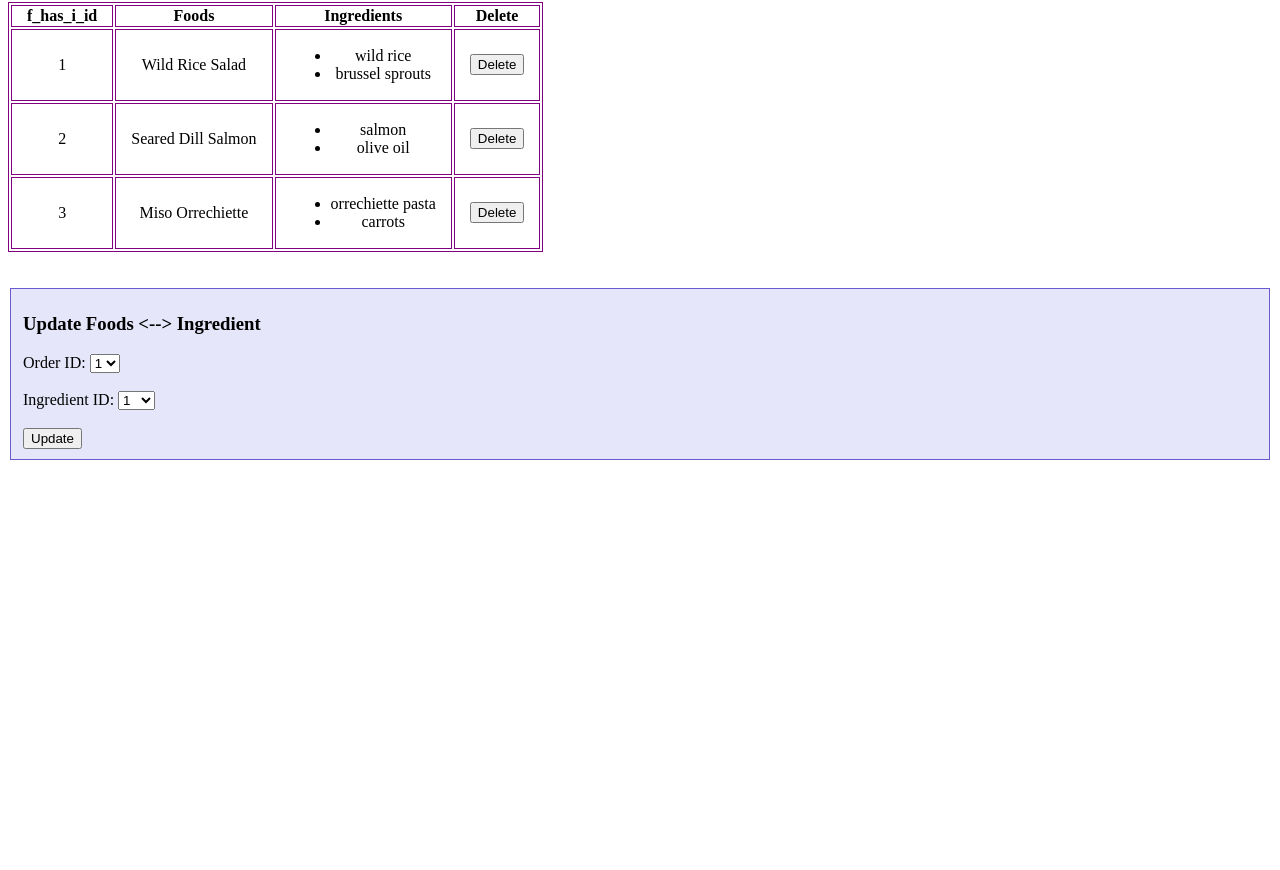
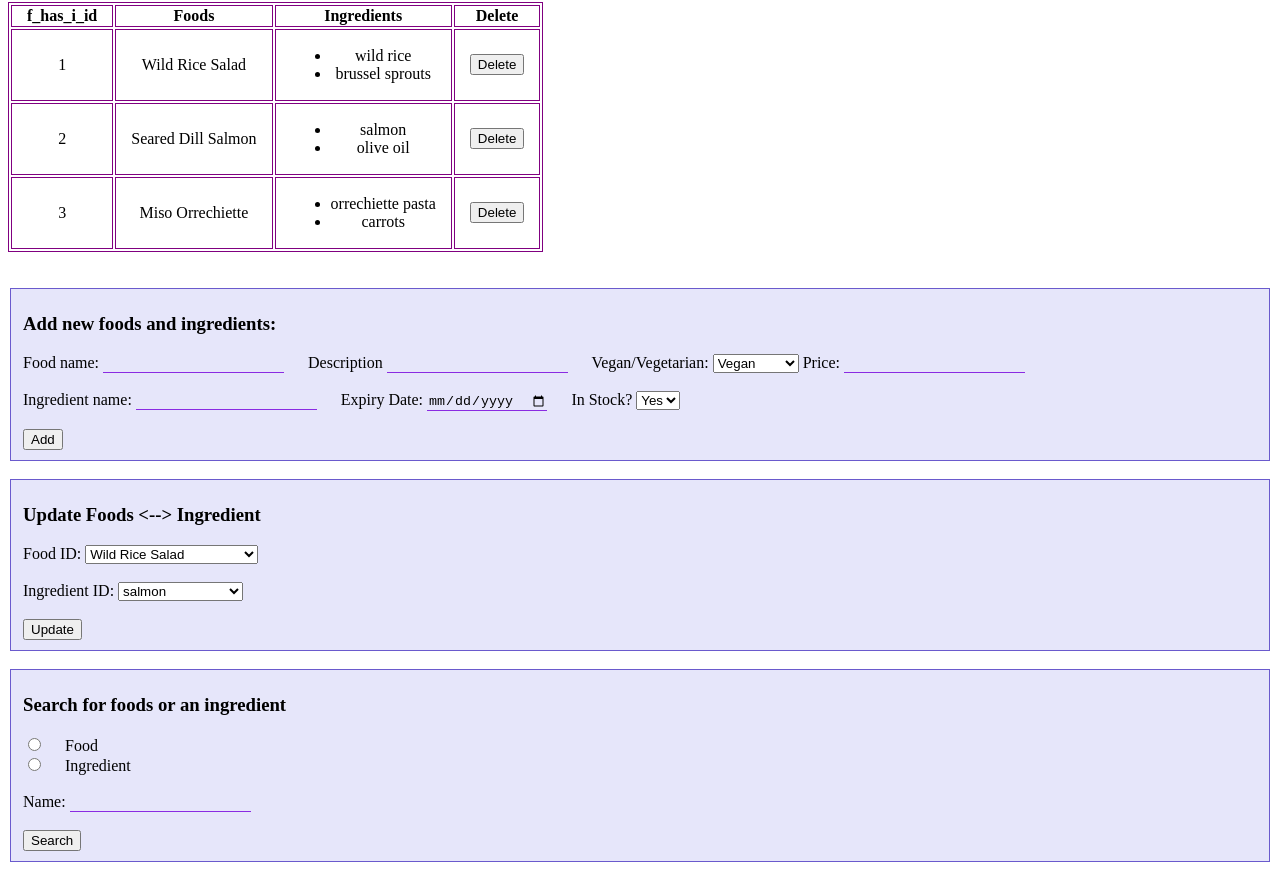
Before and after one commit to FeastMe/FeastMe, a plain HTML site: page public_html/foods-ingredients.html in a window 1280 px wide. Shown: the part 104-974 px from the top of the page. Before the commit the page ends 800 px from the top, so only its background shows below. Drawn offline with Linux system fonts and the light colour scheme.

Commit message:
Updated data and change input types in chefs, drivers, foods-ingredients, foods, ingredients, orders, and patrons pages

```diff
--- a/public_html/foods-ingredients.html
+++ b/public_html/foods-ingredients.html
@@ -65,28 +65,58 @@
     <div>
         <form action="#">
             <fieldset>
+                <h3>Add new foods and ingredients:</h3>
+                <label for="food">Food name:</label>
+                <input type="text" id="food" name="food">
+                <label for="description">Description</label>
+                <input type="text" id="description" name="description">
+                <label for="dietary">Vegan/Vegetarian:</label>
+                <select name="dietary" id="dietary">
+                    <option value="Vegan">Vegan</option>
+                    <option value="Vegetarian">Vegetarian</option>
+                    <option value="None">None</option>
+                </select>
+                <label for="price">Price:</label>
+                <input type="text" id="price" name="price"><br><br>
+                <label for="ingredient">Ingredient name:</label>
+                <input type="text" id="ingredient" name="ingredient">
+                <label for="date">Expiry Date:</label>
+                <input type="date" id="date" name="date">
+                <label for="stock">In Stock?</label>
+                <select name="stock" id="stock">
+                    <option value="yes">Yes</option>
+                    <option value="no">No</option>
+                </select><br><br>
+                <button type="button">Add</button>
+            </fieldset>
+        </form>
+    </div>
+    <br>
+    <div>
+        <form action="#">
+            <fieldset>
                 <h3>Update Foods <--> Ingredient</h3>
-                <label for="order-id">Order ID:</label>
-                <select name="order-id" id="order-id">
-                    <option>1</option>
-                    <option>2</option>
-                    <option>3</option>
-                    <option>4</option>
-                    <option>5</option>
+                <label for="food">Food ID:</label>
+                <select name="food" id="food">
+                    <option>Wild Rice Salad</option>
+                    <option>Brown Butter Mushrooms</option>
+                    <option>Miso Orrechiette</option>
+                    <option>Seared Dill Salmon</option>
+                    <option>Baked Lamb Chops</option>
                 </select>
                 <br><br>
-                <label for="order-id">Ingredient ID:</label>
-                <select name="order-id" id="order-id">
-                    <option>1</option>
-                    <option>2</option>
-                    <option>3</option>
-                    <option>4</option>
-                    <option>5</option>
-                    <option>6</option>
-                    <option>7</option>
-                    <option>8</option>
-                    <option>9</option>
-                    <option>10</option>
+                <label for="ingredient">Ingredient ID:</label>
+                <select name="ingredient" id="ingredient">
+                    <option>salmon</option>
+                    <option>brussel sprouts</option>
+                    <option>lamb chops</option>
+                    <option>orecchiette pasta</option>
+                    <option>carrots</option>
+                    <option>wild rice</option>
+                    <option>oyster mushroom</option>
+                    <option>blueberry</option>
+                    <option>olive oil</option>
+                    <option>garlic</option>
                 </select>
                 <br>
                 <br>
@@ -94,6 +124,21 @@
             </fieldset>
         </form>
     </div>
+    <br>
+    <div>
+        <form>
+            <fieldset>
+                <h3>Search for foods or an ingredient</h3>
+                <input type="radio" id="selection" name="selection">
+                <label for="food-select">Food</label><br>
+                <input type="radio" id="selection" name="selection">
+                <label for="ingredient-select">Ingredient</label><br><br>
+                <label for="selection-name">Name:</label>
+                <input type="text" id="selection-name" name="selection-name"><br><br>
+                <button type="submit">Search</button>
+            </fieldset>
+        </form>
+    </div>
 
 <footer></footer>
 </body>
```
Also changed, not shown: public_html/chefs.html (+7 -0 lines), public_html/drivers.html (+7 -0 lines), public_html/foods.html (+2 -3 lines), public_html/ingredients.html (+2 -1 lines), public_html/orders.html (+7 -14 lines), public_html/patrons.html (+13 -2 lines).
